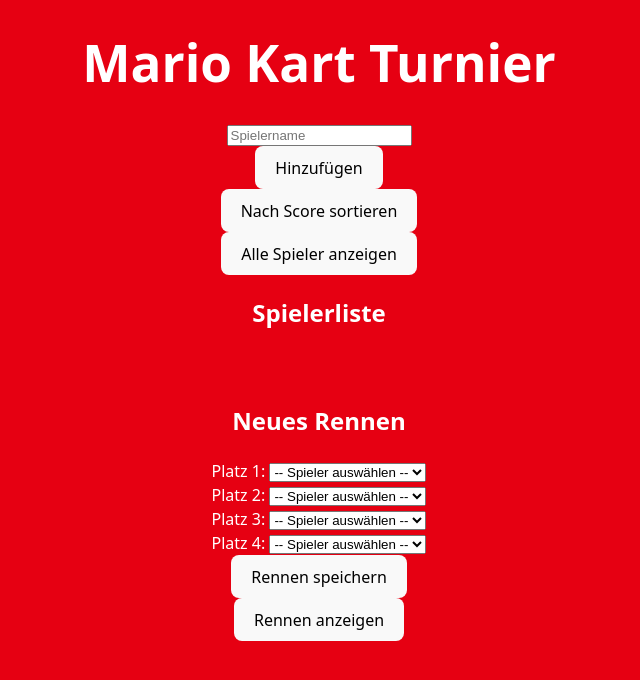
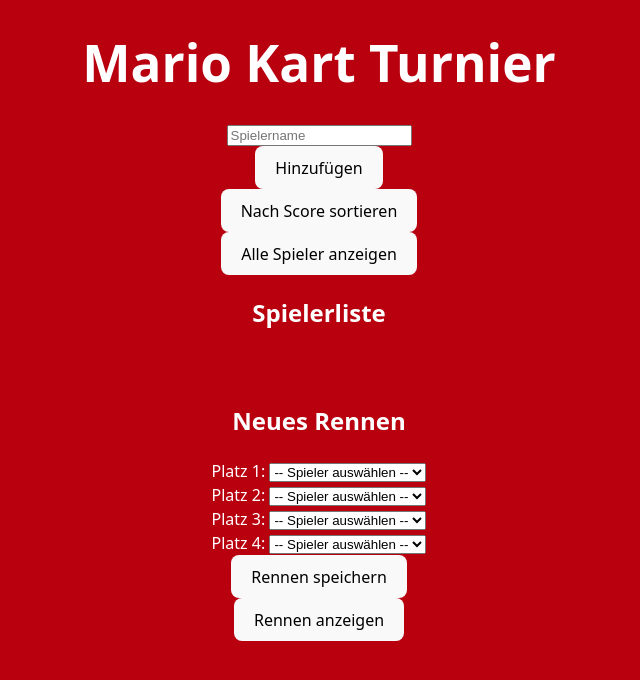
Before and after one commit to Mojo-213/8.Versuch, a React (Vite) app: page / in a window 1280 px wide. Shown: the top 680 px of the page, without its empty margins (321-961 px from the left). Built offline with nearby package versions, Linux system fonts and the light colour scheme.

Commit message:
Update App.tsx

```diff
--- a/src/App.tsx
+++ b/src/App.tsx
@@ -56,7 +56,7 @@ export default function App() {
         flexDirection: 'column',
         height: '100vh',
         textAlign: 'center',
-        backgroundColor: "#e60012", // Mario-Rot
+        backgroundColor: "#b8000f", // Mario-Rot
         color: "white", // Text gut lesbar
       }}
     >
```
